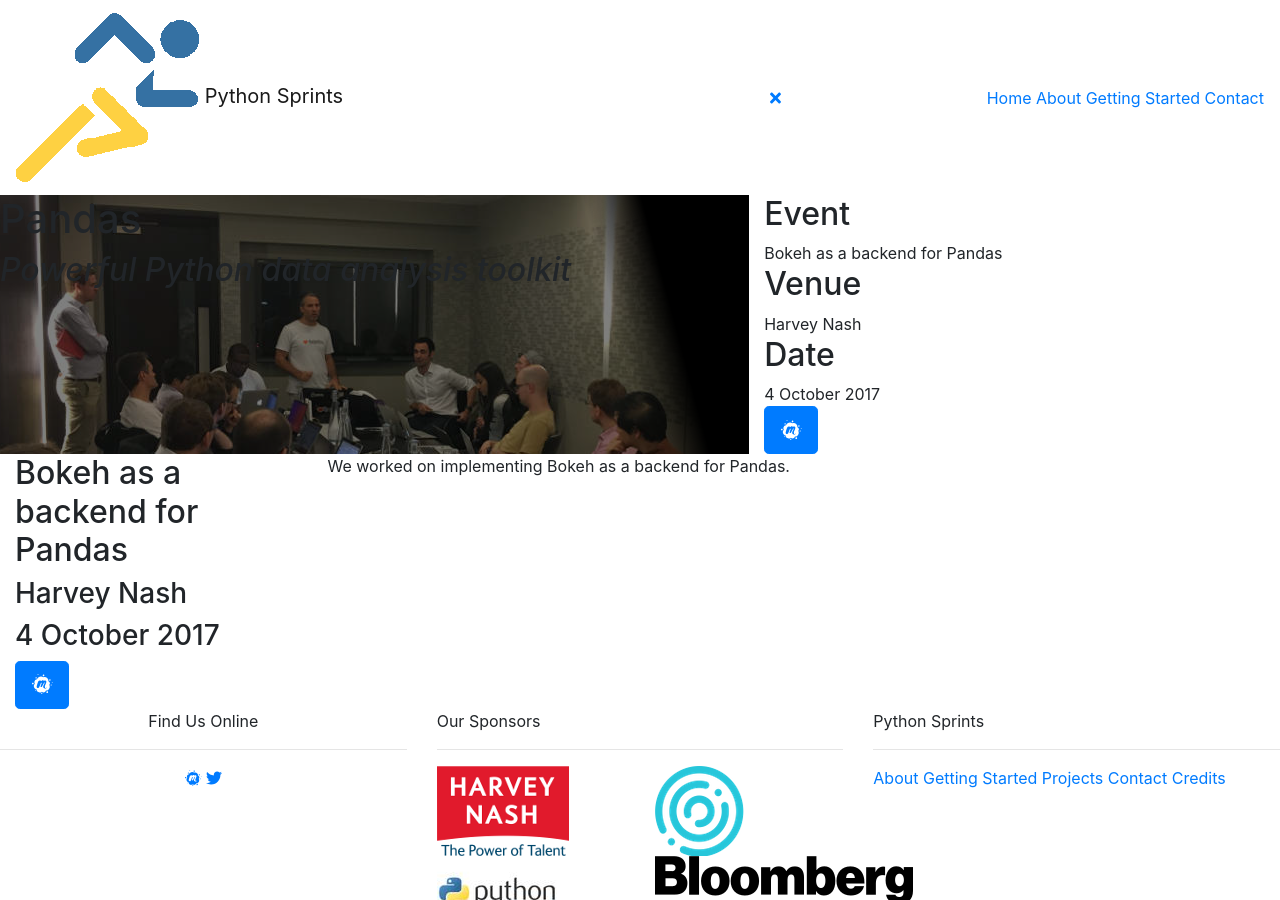
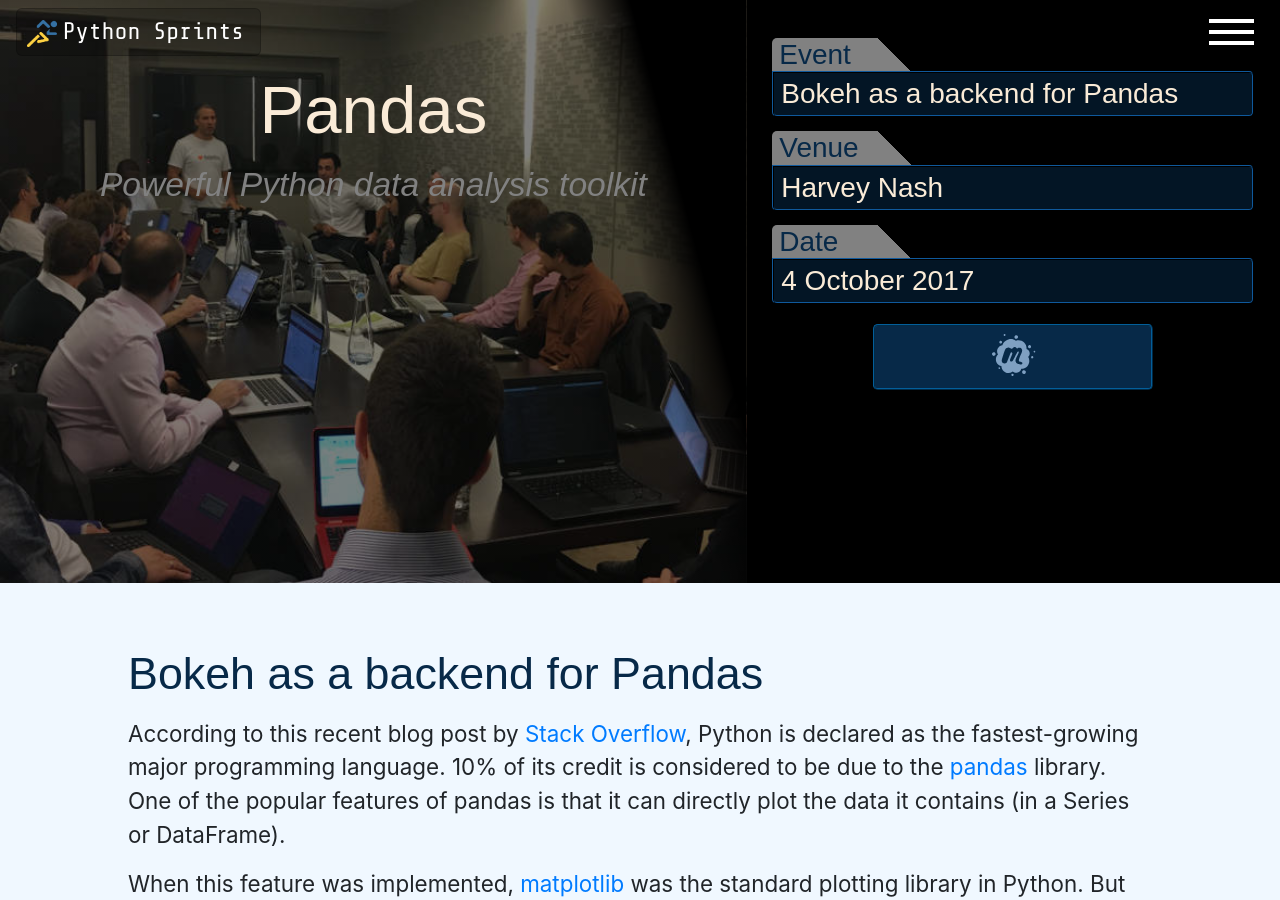
Before and after one commit to python-sprints/python-sprints.github.io, a Jekyll site: the page built from _posts/2017-10-04-Bokeh-As-A-Backend-For-Pandas.md, in a window 1280 px wide and 900 px high. Built offline with Jekyll 4.4.1, drawn with Linux system fonts in a browser that asks for light colours; nearby versions of some CDN libraries; some web fonts are replaced; some of the changed text lies outside the part shown.

Commit message:
Unified look and size of sponsor images. Fixed their look in the footer. Build initial version of the post layout. Added example post content from Meetup for pandas / bokeh event. Styled post in post.scss. Added functions to allow on hover effect for the Meetup button in the post.

```diff
--- a/_includes/footer.html
+++ b/_includes/footer.html
@@ -11,11 +11,11 @@
             <hr class="footer__divider">
             <div class="row">
                 <div class="col-lg-6">
+                    <a class="footer__sponsor-link" href="https://www.python.org/psf/">
+                        <img class="footer__img" src="{{ site.baseurl }}/static/images/sponsors/python_software_foundation.png">
+                    </a>
                     <a class="footer__sponsor-link" href="https://www.linkedin.com/in/hamishpitkeathly/">
-                        <img class="footer__img" src="{{ site.baseurl }}/static/images/sponsors/harvey_nash_130x90.png">
-                    </a>
-                    <a class="footer__sponsor-link" href="https://www.python.org/psf/">
-                        <img class="footer__img" src="{{ site.baseurl }}/static/images/sponsors/python_software_foundation.jpeg">
+                        <img class="footer__img" src="{{ site.baseurl }}/static/images/sponsors/harvey_nash.png">
                     </a>
                 </div>
                 <div class="col-lg-6">
--- a/_layouts/post.html
+++ b/_layouts/post.html
@@ -16,6 +16,7 @@
         {% include navigation.html %}
         <main>
             <article class="post">
+                <!--HAve to move this IF statement to the background image style above and give and else with a standard background for events without the image yet-->
                 {% if page.image %}
                 <div class="row">
                     <div class="no-gutters__col col-md-12 container-fluid">
@@ -25,8 +26,6 @@
                                 <h1 class="post__title">{{ page.project }}</h1>
                                 <h2 class="post__subtitle"><em>{{ page.project_description }}</em></h2>
                             </div>
-
-
                             <div class="post__event-col col-md-5 col-12">
                                 <div class="row">
                                     <div class="no-gutters__col col-3">
@@ -60,30 +59,28 @@
                                         {{ page.date | date: "%e %B %Y" }}
                                     </div>
                                 </div>
-
-                                <a class="post__button btn btn-primary btn-lg text-center" href="{{ page.link }}">
-                                    <i class="post__icon fab fa-meetup"></i>
-                                </a>
+                                <div class="row">
+                                    <div class="post__button-col col-12">
+                                        <a class="post__button btn btn-primary btn-lg text-center" href="{{ page.link }}">
+                                            <i class="post__icon fab fa-meetup"></i>
+                                        </a>
+                                    </div>
+                                </div>
                             </div>
                         </div>
                     </div>
                 </div>
                 {% endif %}
-                <div class="row post__content container-fluid">
-                    <div class="no-gutters__col col-md-12">
-                        <div class="row">
-                            <div class="post__event-col col-md-3 col-12">
-                                <h2 class="post__event-title">{{ page.title }}</h2>
-                                <h3 class="post__venue">{{ page.venue }}</h3>
-                                <h3 class="post__date">{{ page.date | date: "%e %B %Y" }}</h3>
-                                <a class="post__button btn btn-primary btn-lg text-center" href="{{ page.link }}">
-                                    <i class="post__icon fab fa-meetup"></i>
-                                </a>
-                            </div>
-                            <div class="col-md-9">
-                                {{ page.content }}
-                            </div>
-                        </div>
+                <div class="row container-fluid">
+                    <div class="post__content col-md-12">
+                        <h1 class="post__content-title">{{ page.title }}</h1>
+                        <p class="post__paragraph">{{ page.content }}</p>
+                        <h1 class="post__content-title">Event's sponsors</h1>
+                        <ol>
+                            {% for sponsor in page.sponsors %}
+                                <li>sponsor: {{ sponsor }}</li>
+                            {% endfor %}
+                        </ol>
                     </div>
                 </div>
             </article>
--- a/_posts/2017-10-04-Bokeh-As-A-Backend-For-Pandas.md
+++ b/_posts/2017-10-04-Bokeh-As-A-Backend-For-Pandas.md
@@ -7,6 +7,23 @@
 venue: Harvey Nash
 link: https://www.meetup.com/Python-Sprints/events/243422372/
 image: static/images/events_past/pandas_bokeh_backend_harvey_nash_960x539px.jpeg
+sponsors:
+    - Harvey Nash
 ---
 
-We worked on implementing Bokeh as a backend for Pandas.
+According to this recent blog post by [Stack Overflow](https://stackoverflow.com/), Python is declared as the fastest-growing major programming language.
+10% of its credit is considered to be due to the [pandas](http://pandas.pydata.org/) library.
+One of the popular features of pandas is that it can directly plot the data it contains (in a Series or DataFrame).
+
+When this feature was implemented, [matplotlib](https://matplotlib.org/) was the standard plotting library in Python.
+But things changed, and now there are many great available libraries. One of the most popular ones is [Bokeh](https://bokeh.pydata.org/en/latest/).
+
+Bokeh generates interactive visualization charts in the style of D3.js.
+Plotting pandas data in Bokeh is quite straight-forward.
+But it would be more efficient and consistent, if pandas could be configured for a different backend like Bokeh, and then use the current pandas methods to plot with your favorite library.
+
+Pandas is already well prepared to be integrated with other backends. Having all the matplotlib logic in a directory plotting [https://github.com/pandas-dev/pandas/tree/master/pandas/plotting](https://github.com/pandas-dev/pandas/tree/master/pandas/plotting).
+But some work needs to be done, adding a setting to define the backend, and further decoupling the plotting logic.
+
+Also, a new package pandas-bokeh needs to be created, that can be called from the .plot() pandas methods.
+In this sprint we will code this new module (that can be later added to pandas), and we will send the pull request for the required pandas packages.
--- a/_sass/post.scss
+++ b/_sass/post.scss
@@ -23,14 +23,10 @@
   color: #818181;
   }
 
-.post__content {
-  padding-top: 5%;
-  padding-left: 5%;
-  padding-right: 5%;
-}
-
 .post__event-col {
   padding-top: 2%;
+  padding-left: 2%;
+  padding-right: 2%;
   background: rgb(0, 0, 0);
   }
 
@@ -49,33 +45,56 @@
 
 .post__event-title {
   background: rgba(7, 41, 72, 0.52);
-  border-radius: 0 0 5px 5px;
   border: #072948 2px ridge;
   font-size: 1.25em;
   font-family: 'Encode Sans Expanded', sans-serif;
   color: antiquewhite;
   padding-left: 0.25em;
+  margin-right: 0.25em;
   border-radius: 0 5px 5px 5px;
   }
 
+.post__button-col {
+  margin-top: 4%;
+  margin-bottom: 2%;
+  text-align: center;
+}
+
 .post__button {
-  padding: 1% 5%;
-  margin: 0 2% 2% 2%;
+  min-width: 10em;
   font-size: 1.25em;
   font-family: 'Playfair Display', serif;
   text-align: center;
-  color: #072948;
-  background: #7FA0C2;
+  background: #072948;
+  border: #035E9A 2px ridge;
   transition: all 0.5s ease-in;
   &:hover {
     text-align: center;
-    background: #035E9A;
-    color: antiquewhite;
+    background: rgba(7, 41, 72, 0.53);
+    border: #A55605 2px ridge;
   }
 }
 
 .post__icon {
   text-align: center;
+  color: #7FA0C2;
+  font-size: 1.5em;
+  transition: all 0.5s ease-in;
+  min-width: 100%;
+  min-height: 100%;
+}
+
+.post__content {
+  margin-top: 5%;
+  padding-left: 10%;
+  padding-right: 10%;
+}
+
+.post__content-title {
+  font-size: 2em;
+  font-family: 'Encode Sans Expanded', sans-serif;
   color: #072948;
-  font-size: 2em;
 }
+
+.post__paragraph {
+}
--- /dev/null
+++ b/_sass/style.scss
@@ -0,0 +1,517 @@
+/*Colors In Use*/
+/*aliceblue - site's background color, footer section titles*/
+/*#818181 - grey, full screen navigation links, not hovered*/
+/*#F1F1F1 - pale white, full screen navigation links hovered*/
+/*#072948 - dark blue, main titles*/
+/*#7FA0C2 - light blue, some accents, footer links*/
+/*#035E9A - strong blue, borders*/
+/*#A55605 - orange-brown, hover in the footer*/
+/*antiquewhite - title of images in events*/
+.body {
+    background-color: aliceblue;
+    overflow-x: hidden;
+}
+
+.row {
+  margin-left: 0;
+  margin-right: 0;
+}
+
+.container-fluid {
+    padding-left: 0;
+    padding-right: 0;
+}
+
+/* Classes to change order of collapsed columns on mobiles*/
+@media (max-width: 767px) {
+    .first-on-mobile {
+        -webkit-order: 1;
+        order: 1;
+    }
+
+    .second-on-mobile {
+        -webkit-order: 2;
+        order: 2;
+    }
+
+    .third-on-mobile {
+        -webkit-order: 3;
+        order: 3;
+    }
+
+    .fourth-on-mobile {
+        -webkit-order: 4;
+        order: 4;
+    }
+}
+
+/* Responsive background image handling*/
+[data-image-type="responsive"] {
+  background-size: cover;
+  background-position: center center;
+  background-repeat: no-repeat;
+  width: 100%;
+}
+
+[data-image-type="responsive"] .responsive {
+  display: none;
+}
+
+/*Here I need to move the background image to slide under the navigation*/
+/*Any smarter solutions are welcome!*/
+.navigation__content {
+    margin-top: -66px;
+    background-size: cover;
+    max-width: 100vw;
+    height: 101vh;
+}
+
+.navigation__brand {
+    background-color: rgba(0, 0, 0, 0.2);
+    border: rgba(0, 0, 0, 0.2) 1px solid;
+    border-radius: 6px;
+}
+
+.navigation__brand-name {
+    font-size: 0.8em;
+    color: #ffffff;
+    font-family: 'Share Tech Mono', monospace;
+}
+
+@media (min-width: 450px) {
+    .navigation__brand-name {
+        font-size: 1.2em;
+    }
+}
+
+.navigation__brand-img {
+    width: 2em;
+    padding-left: 0.5em;
+}
+
+.navigation__button-open-container {
+    border: black 1px solid;
+    border-radius: 6px;
+    background-color: rgba(0, 0, 0, 0.7);
+    cursor: pointer;
+    transition: all 0.5s;
+}
+
+.navigation__button-open-container:hover {
+    background-color: rgba(7, 41, 72, 0.7);
+}
+
+.navigation__title, .navigation__subtitle, .navigation__button-close {
+    user-select: none;
+    -moz-user-select: none;
+    -khtml-user-select: none;
+    -webkit-user-select: none;
+    -o-user-select: none;
+}
+
+ .navigation__title {
+    font-family: 'Share Tech Mono', monospace;
+    color: #ffffff;
+    font-size: 3.5em;
+    margin-top: 40vh;
+    text-align: center;
+ }
+ .navigation__subtitle {
+     font-size: 1.16em;
+     font-family: 'Share Tech Mono', monospace;
+     color: #818181;
+     text-align: center;
+     margin-bottom: 50%;
+ }
+
+ @media (min-width: 450px) {
+.navigation__title {
+    font-size: 4.3em;
+    margin-top: 40vh;
+    }
+    .navigation__subtitle {
+    font-size: 1.43em;
+    }
+}
+
+@media (min-width: 650px) {
+.navigation__title {
+    font-size: 5em;
+    margin-top: 40vh;
+    }
+    .navigation__subtitle {
+    font-size: 1.66em;
+    }
+}
+
+@media (min-width: 1200px) {
+.navigation__title {
+    font-size: 6em;
+    margin-top: 40vh;
+    }
+    .navigation__subtitle {
+    font-size: 2em;
+    }
+}
+
+.navigation__hamburger-bar {
+    width: 2em;
+    height: 0.20em;
+    background-color: #ffffff;
+    margin: 0.3em 0.4em;
+    transition: all 0.5s;
+}
+
+.navigation__overlay {
+    height: 100%;
+    width: 0;
+    position: fixed;
+    z-index: 1000;
+    left: 0;
+    top: 0;
+    background-color: rgb(0,0,0);
+    background-color: rgba(0, 0, 0, 0.9);
+    overflow-x: hidden;
+    -webkit-transition: all .4s ease-in-out;
+    -moz-transition: all .4s ease-in-out;
+    -ms-transition: all .4s ease-in-out;
+    -o-transition: all .4s ease-in-out;
+    transition: all .4s ease-in-out;
+    /*transition: 0.3s;*/
+}
+
+.navigation__overlay-content {
+    position: relative;
+    top: 25%;
+    width: 100%;
+    text-align: center;
+    margin-top: 30px;
+}
+
+@media screen and (max-width: 850px) and (orientation: landscape) {
+    .navigation__overlay-content {
+    top: 15%;
+    }
+}
+
+.navigation__overlay .navigation__link {
+    padding: 0.25em;
+    text-decoration: none;
+    font-size: 2em;
+    font-family: 'Encode Sans Expanded', sans-serif;
+    color: #818181;
+    display: block;
+    transition: 0.4s;
+}
+
+.navigation__link:hover {
+    color: #f1f1f1;
+}
+
+.navigation__link:focus {
+    color: #035e9a;
+}
+
+.navigation__button-close-container {
+    display: none;
+    z-index: 1010;
+}
+
+.navigation__button-close {
+    margin-right: 0.25em;
+    font-size: 1.3em;
+    color: #818181;
+    transition: all 0.3s;
+}
+
+.navigation__button-close:hover, .navigation__button-close:focus {
+    color: #f1f1f1;
+}
+
+.section-title {
+    font-size: 2.5em;
+    color: #072948;
+    text-align: center;
+    font-family: 'Encode Sans Expanded', sans-serif;
+    margin-top: 5%;
+    margin-bottom: 2.5%;
+}
+
+@media (min-width: 376px) {
+    .section-title {
+    font-size: 3em;
+    }
+}
+
+@media (min-width: 500px) {
+    .section-title {
+    font-size: 4em;
+    }
+}
+
+.section-content {
+    font-size: 1.1em;
+    text-align: center;
+    font-family: 'Playfair Display', serif;
+}
+
+.events {
+    margin-top: 5%;
+    background: #072948;
+    border-bottom: #072948 1px solid;
+
+}
+
+.events .section-title {
+    color: #f1f1f1;
+    margin-bottom: 5%;
+}
+
+.events__img {
+    border: #072948 1px solid;
+    width: 100%;
+}
+
+.events__title-container {
+    width: 100%;
+    height: 100%;
+    background: rgba(0, 0, 0, 0.9);
+}
+
+.events__img-title {
+    color: antiquewhite;
+    text-align: left;
+    font-size: 1.5em;
+    margin-left: 2%;
+    padding-top: 5%;
+    padding-bottom: 1%;
+    border-bottom: 0.5pt solid #035e9a;
+}
+
+.events__img-subtitle {
+    color: #035e9a;
+    text-align: left;
+    font-size: 1em;
+    margin-top: 0;
+    padding-left: 2%;
+    margin-bottom: 2%;
+}
+
+.events__spacer {
+}
+
+.events__img-container{
+    width: 100%;
+    position:relative;
+    overflow: hidden;
+}
+
+.events__img-container .events__link {
+    position:absolute;
+    color: antiquewhite;
+    width: 100%;
+    height: 100%;
+    top: 0;
+    left: 0;
+    z-index:2;
+}
+
+.events__img-container .events__img-overlay {
+    opacity: 0;
+    position: absolute;
+    border: #072948 1px solid;
+    width: 100%;
+    height: 100%;
+    top: 0;
+    left: 0;
+    -webkit-transition: opacity .5s ease-in-out;
+    -moz-transition: opacity .5s ease-in-out;
+    -ms-transition: opacity .5s ease-in-out;
+    -o-transition: opacity .5s ease-in-out;
+    transition: opacity .5s ease-in-out;
+    z-index: 1;
+}
+
+.events__img-container:hover .events__img-overlay{
+    opacity: 1;
+}
+
+.events__icon {
+    font-size: 2em;
+    position: relative;
+    top: 50%;
+    left: 50%;
+}
+
+.services {
+    padding-left: 10vw;
+    padding-right: 10vw;
+}
+
+@media (max-width: 1650px) {
+    .services {
+    padding-left: 0;
+    padding-right: 0;
+    }
+}
+
+.services .section-title {
+    margin-bottom: 8%;
+}
+
+.no-gutters__col {
+    padding-left: 0;
+    padding-right: 0;
+}
+
+.services__divider-right {
+    width: 50%;
+    margin-right:5%;
+    margin-top: 0;
+    margin-bottom: 0;
+    padding-top: 1%;
+    padding-bottom: 1%;
+}
+
+.services__divider-left {
+    width: 50%;
+    margin-left:5%;
+    margin-top: 0;
+    margin-bottom: 0;
+    padding-top: 1%;
+    padding-bottom: 1%;
+}
+
+.services__img {
+    width: 100%;
+}
+
+@media (max-width: 767px) {
+    .services__img {
+        margin-bottom: 10%;
+    }
+}
+
+.services__title {
+    font-family: 'Encode Sans Expanded', sans-serif;
+    color: #072948;
+    font-size: 1.65em;
+    padding-left: 5%;
+    padding-right: 5%;
+    margin-top: 1%;
+    margin-bottom: 2.5%;
+}
+
+.services__content {
+    font-size: 1em;
+    text-align: center;
+    font-family: 'Playfair Display', serif;
+    padding-left: 5%;
+    padding-right: 5%;
+}
+
+@media (min-width: 768px) {
+    .services__title {
+        margin-top: 2%;
+        font-size: 1.33em;
+    }
+    .services__content {
+        font-size: 0.95em;
+    }
+}
+
+@media (min-width: 800px) {
+    .services__title {
+        margin-top: 5%;
+    }
+}
+
+@media (min-width: 1228px) {
+    .services__divider-left {
+        margin-left: 10%;
+    }
+    .services__divider-right {
+        margin-right: 10%;
+    }
+    .services__title {
+        padding-left: 10%;
+        padding-right: 10%;
+        margin-top: 10%;
+    }
+    .services__content {
+        padding-left: 10%;
+        padding-right: 10%;
+    }
+}
+
+.footer {
+    margin-top: 10%;
+    background: #072948;
+    border-top: #7fa0c2 1px solid;
+}
+
+.footer__content {
+    padding-top: 5%;
+    text-align: center;
+}
+
+.footer__icon {
+    font-size: 2em;
+    margin: 1em;
+    color: #7fa0c2;
+    transition: all 0.5s;
+}
+
+.footer__text, .footer__text-copyright {
+    font-size: 1.5em;
+    color: #7fa0c2;
+}
+
+.section-content.footer__text {
+    margin-top: 5%;
+    color: aliceblue;
+}
+
+.footer__sponsor-link {
+    background: #041729;
+    border-radius: 5px;
+    border: #7fa0c2 1px solid;
+    text-align: center;
+    display: block;
+    margin-top: 10%;
+    width: 278px;
+    height: 102px;
+}
+
+.footer__img {
+  position: relative;
+  top: 50%;
+  transform: translateY(-50%);
+
+}
+
+.footer__link {
+    margin-top: 2%;
+    text-align: center;
+    font-size: 1.25em;
+    font-family: 'Playfair Display', serif;
+    color: #7fa0c2;
+    display: block;
+    text-decoration: none!important;
+    transition: all 0.5s;
+}
+
+.footer__link:hover, .footer__icon:hover {
+    color: #aa5555;
+}
+
+.footer__brand-img {
+    width: 2em;
+}
+
+.footer__divider {
+    border-bottom:  rgba(127, 160, 194, 0.35) 2px solid;
+    width: 30%;
+    margin-top: 1%;
+    margin-bottom: 3%;
+}
--- /dev/null
+++ b/_sass/typography.scss
@@ -0,0 +1,31 @@
+.body {
+    font-size: 80%;
+}
+
+/* Mobiles 576px and up */
+@media (min-width: 576px) {
+    .body {
+        font-size: 90%;
+    }
+}
+
+/*// Medium devices (tablets, 768px and up)*/
+@media (min-width: 768px) {
+    .body {
+        font-size: 100%;
+    }
+}
+
+/*// Large devices (desktops, 992px and up)*/
+@media (min-width: 992px) {
+    .body {
+    font-size: 120%;
+  }
+}
+
+/*// Extra large devices (large desktops, 1200px and up)*/
+@media (min-width: 1200px) {
+    .body {
+        font-size: 140%;
+    }
+}
--- /dev/null
+++ b/static/css/main.scss
@@ -0,0 +1,11 @@
+---
+# Front matter comment to ensure Jekyll properly reads file.
+---
+$baseurl: "{{ site.url }}";
+$postimage: "{{ page.image }}";
+
+
+@import
+  "typography",
+	"post",
+  "style";
--- a/static/js/site.js
+++ b/static/js/site.js
@@ -4,6 +4,20 @@
 var buttonCloseContainer = $(".navigation__button-close-container");
 var navigationButtonClose = $(".navigation__button-close");
 
+$(document).ready(function () {
+    buttonOpenContainer.on("click", openNav);
+    navigationButtonClose.on("click", closeNav);
+    buttonHover();
+
+});
+
+function buttonHover () {
+    $(".post__button").hover(function () {
+        $(".post__icon").css("color", "antiquewhite")
+    }, function () {
+        $(".post__icon").css("color", "#7FA0C2")
+    });
+}
 
 function openNav() {
     buttonOpenContainer.css("pointer-events", "none");
@@ -25,8 +39,8 @@
     buttonCloseContainer.css("display", "inline");
 }
 
-buttonOpenContainer.on("click", openNav);
-navigationButtonClose.on("click", closeNav);
+// buttonOpenContainer.on("click", openNav);
+// navigationButtonClose.on("click", closeNav);
 
 // Responsive background image constructor.
 class ResponsiveBackgroundImage {
```
Also changed, not shown: _pages/03_events.html (added, +8 -0 lines), static/images/sponsors/New_Bloomberg_Logo.svg (deleted), static/images/sponsors/bloomberg.png, static/images/sponsors/harvey_nash.png, static/images/sponsors/python_software_foundation.jpeg (deleted), static/images/sponsors/python_software_foundation.png (added), static/images/sponsors/touch_surgery.png.
